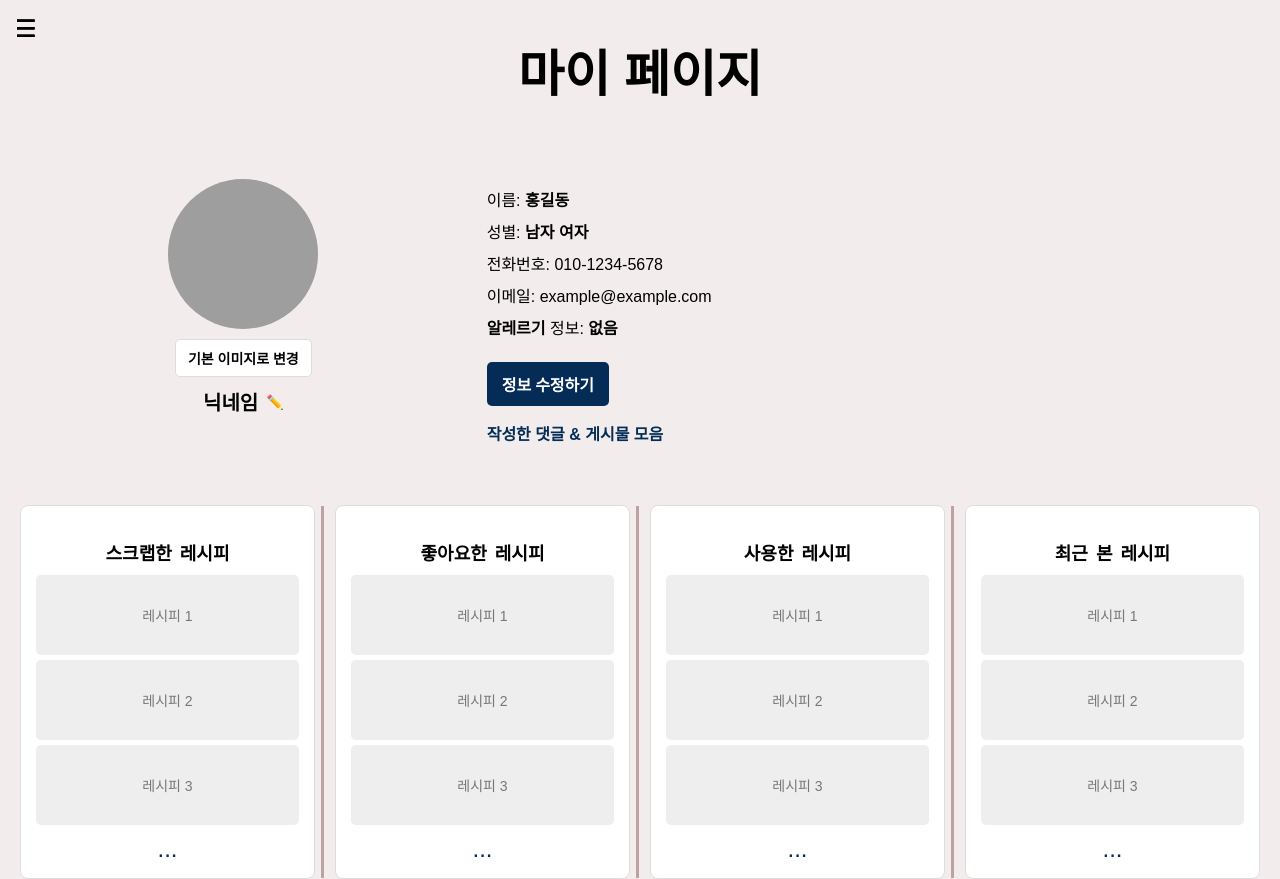
After one commit to ggabaegii/RecipeRecommendation, a Flask app: page /mypagemain in a window 1280 px wide. The commit adds this page. Run offline with Flask 3, Linux system fonts and the light colour scheme; some web fonts are replaced; grey boxes are pictures that could not be loaded.

Commit message:
마이페이지1(mypagemain) 임시 완료.프로필 사진이 표출되지 않는 문제와 정보수정하기가 안되고 닉네임도 수정하지 못하는 문제가 아직 존재함. 추후 수정과 보완 필요.각 레시피 이름 옆에 아이콘 추가하고 싶음.

```diff
--- a/backend/app/__init__.py
+++ b/backend/app/__init__.py
@@ -21,4 +21,8 @@ def create_app():
     def cookingtips():
         return render_template('cooktip.html')
 
+    @app.route('/mypagemain')
+    def mypagemain():
+        return render_template('mypagemain.html')
+
     return app
--- /dev/null
+++ b/backend/app/static/css/mypagemain.css
@@ -0,0 +1,219 @@
+/* 기본 스타일 */
+body {
+    background-color: #F2EDEC;
+    margin: 0;
+    padding: 0;
+    font-family: 'NanumOeHarMeoNiGeurSsi', sans-serif;
+}
+
+/* 메뉴 아이콘 스타일 */
+.menu-icon {
+    font-size: 24px;
+    cursor: pointer;
+    position: absolute;
+    top: 15px;
+    left: 15px;
+}
+
+/* 슬라이드 메뉴 스타일 */
+.menu {
+    height: 100%;
+    width: 0;
+    position: fixed;
+    top: 0;
+    left: 0;
+    background-color: #042C57;
+    overflow-x: hidden;
+    transition: 0.5s;
+    padding-top: 60px;
+    z-index: 1000; /* 메뉴를 최상위 레이어로 표시 */
+}
+
+/* 상단 내비게이션 스타일 */
+header {
+    font-size: 25px;
+    text-align: center;
+    margin-top: 20px;
+}
+
+/* 프로필과 사용자 정보 2열 레이아웃 */
+.container {
+    display: flex;
+    gap: 20px;
+    max-width: 1200px;
+    margin: 0 auto;
+    padding: 20px;
+}
+
+/* 프로필 섹션 스타일 */
+.profile-section {
+    flex: 1;
+    padding: 20px;
+    text-align: center;
+    display: flex;
+    flex-direction: column;
+    align-items: center;
+}
+
+.profile-picture {
+    width: 150px; /* 프로필 사진의 너비 */
+    height: 150px; /* 프로필 사진의 높이 */
+    border-radius: 50%; /* 원형 모양 */
+    overflow: hidden; /* 이미지가 컨테이너를 넘어가지 않도록 숨김 */
+    background-color: #ddd;
+}
+
+#profile-image {
+    width: 100%;
+    height: 100%;
+    object-fit: cover; /* 이미지가 원형 컨테이너에 맞게 채워지도록 설정 */
+}
+
+.reset-image-button {
+    margin-top: 10px;
+    padding: 8px 12px;
+    font-size: 14px;
+    border: 1px solid #ddd;
+    border-radius: 5px;
+    background-color: white;
+    cursor: pointer;
+}
+
+/* 닉네임 스타일 */
+.nickname {
+    display: flex;
+    align-items: center;
+    justify-content: center;
+    font-size: 20px;
+    font-weight: bold;
+    margin-top: 10px;
+    text-align: center;
+}
+
+.nickname input[type="text"],
+.user-info input[type="text"] {
+    font-size: 16px;
+    border: 1px solid #ddd;
+    border-radius: 4px;
+    padding: 4px;
+    display: none;
+}
+
+.edit-icon {
+    cursor: pointer;
+    font-size: 14px;
+    color: #888;
+    margin-left: 8px;
+}
+
+/* 유저 정보 스타일 */
+.user-info {
+    flex: 2;
+    padding: 20px;
+    text-align: left;
+}
+
+.user-info p {
+    margin: 8px 0;
+}
+
+.user-info a {
+    color: #042C57;
+    text-decoration: none;
+    font-weight: bold;
+    display: inline-block;
+    margin-top: 10px;
+}
+
+/* 정보 수정하기 버튼 스타일 */
+.edit-info-button {
+    display: inline-block;
+    padding: 10px 15px;
+    font-size: 16px;
+    border: none;
+    background-color: #042C57;
+    color: white;
+    border-radius: 5px;
+    font-family: 'NanumOeHarMeoNiGeurSsi';
+    font-weight: 600;
+    text-align: center;
+    cursor: pointer;
+    margin-top: 15px;
+    margin-bottom: 5px; /* 버튼과 링크 사이 간격 */
+}
+
+/* 작성한 댓글 & 게시물 모음 링크 스타일 */
+.user-info a {
+    color: #042C57;
+    text-decoration: none;
+    font-weight: bold;
+    display: block; /* 새 줄에 배치 */
+    margin-top: 10px;
+}
+
+/* 레시피 섹션 스타일 */
+.recipe-sections {
+    display: flex;
+    gap: 20px;
+    margin-top: 20px;
+    padding: 0 20px;
+}
+
+.recipe-category {
+    flex: 1;
+    border: 1px solid #ddd;
+    border-radius: 8px;
+    padding: 15px;
+    background-color: white;
+    text-align: center;
+    position: relative;
+}
+
+/* 레시피 카테고리 사이의 세로 구분선 */
+.recipe-category:not(:last-child)::after {
+    content: "";
+    position: absolute;
+    top: 0;
+    right: -10px; /* 구분선을 가운데 배치하기 위해 오른쪽으로 이동 */
+    width: 3px;
+    height: 100%;
+    background-color: #bea2a1;
+}
+
+.recipe-category h3 {
+    font-size: 18px;
+    font-weight: bold;
+    text-align: center;
+    margin-bottom: 10px;
+    display: flex;
+    align-items: center;
+    justify-content: center;
+    gap: 8px;
+}
+
+.recipe-thumbnails {
+    display: flex;
+    flex-direction: column;
+    gap: 5px;
+}
+
+.recipe-thumbnail {
+    height: 80px;
+    background-color: #eee;
+    border-radius: 5px;
+    text-align: center;
+    display: flex;
+    align-items: center;
+    justify-content: center;
+    font-size: 14px;
+    color: #777;
+}
+
+/* 더보기 아이콘 스타일 */
+.more-icon {
+    text-align: center;
+    font-size: 24px;
+    cursor: pointer;
+    color: #042C57;
+    margin-top: 10px;
+}
--- a/backend/app/static/css/styles.css
+++ b/backend/app/static/css/styles.css
@@ -1,32 +1,56 @@
-body {
-    font-family: Arial, sans-serif;
+/* 기본 스타일 */
+
+/* 외할머니 글씨 (한글) */
+.korean-font {
+    font-family: 'NanumOeHarMeoNiGeurSsi', sans-serif;
+    font-weight: 600;
 }
 
-header {
-    background-color: #042C57;
-    color: white;
-    padding: 10px;
+/* Marcellus (영어) */
+.english-font {
+    font-family: 'Marcellus', serif;
 }
 
-.menu-toggle {
-    font-size: 30px;
-    cursor: pointer;
+body {
+    background-color: #F2EDEC;
+    margin: 0;
+    padding: 0;
 }
 
-#menu.hidden {
-    display: none;
+/* 메뉴 아이콘 스타일 */
+.menu-icon {
+    font-size: 24px;
+    cursor: pointer;
+    position: absolute;
+    top: 15px;
+    left: 15px;
 }
 
-#content {
-    padding: 20px;
+/* 슬라이드 메뉴 스타일 */
+.menu {
+    height: 100%;
+    width: 0;
+    position: fixed;
+    top: 0;
+    left: 0;
+    background-color: #042C57; /* 메뉴창 배경색 변경 */
+    overflow-x: hidden;
+    transition: 0.5s;
+    padding-top: 60px;
 }
 
-.search-bar {
-    display: flex;
-    justify-content: space-between;
+.menu a {
+    padding: 10px 15px;
+    text-decoration: none;
+    font-size: 20px;
+    color: white;
+    display: block;
+    transition: 0.3s;
 }
 
-.recipe-cards {
-    display: flex;
-    justify-content: space-between;
+.menu .closebtn {
+    position: absolute;
+    top: 0;
+    right: 15px;
+    font-size: 36px;
 }
--- a/backend/app/templates/layout.html
+++ b/backend/app/templates/layout.html
@@ -1,39 +1,44 @@
-<!--공통 레이아웃 템플릿-->
+<!--공통 레이아웃 템플릿 메뉴 바-->
 <!DOCTYPE html>
 <html lang="ko">
 <head>
     <meta charset="UTF-8">
     <meta name="viewport" content="width=device-width, initial-scale=1.0">
-    <title>요리의 정원</title>
+    <title>{% block title %}요리의 정원{% endblock %}</title>
     <link rel="stylesheet" href="{{ url_for('static', filename='css/styles.css') }}">
-    <script src="{{ url_for('static', filename='js/scripts.js') }}"></script>
+    <link href="https://fonts.googleapis.com/css2?family=Marcellus&display=swap" rel="stylesheet">
+    <link href="https://hangeul.pstatic.net/hangeul_static/css/NanumOeHarMeoNiGeurSsi.css" rel="stylesheet">
 </head>
 <body>
+    <!-- 메뉴 아이콘 -->
+    <div class="menu-icon" onclick="toggleMenu()">☰</div>
     <header>
-        <div class="title" onclick="window.location.href='/'">요리의 정원</div>
-        <div class="menu-toggle" id="menu-toggle">&#9776;</div>
-        <nav id="menu" class="hidden">
-            <ul>
-                <li><a href="/mypage">마이페이지</a></li>
-                <li><a href="/">홈</a></li>
-                <li><a href="/recipes">레시피</a></li>
-                <li><a href="/recent">최근 본 레시피</a></li>
-                <li><a href="/favorites">즐겨찾기</a></li>
-                <li><a href="/board">게시판</a></li>
-                <li><a href="/info">정보</a></li>
-                {% if current_user.is_authenticated %}
-                    <li><a href="/create_recipe">레시피 작성</a></li>
-                    <li><a href="/logout">로그아웃</a></li>
-                {% else %}
-                    <li><a href="/login">로그인</a></li>
-                    <li><a href="/signup">회원가입</a></li>
-                {% endif %}
-            </ul>
-        </nav>
+        <div class="menu-icon" onclick="toggleMenu()" aria-label="메뉴 열기">☰</div>
+        <div id="menu" class="menu">
+            <a href="javascript:void(0)" class="closebtn" onclick="toggleMenu()">×</a>
+            <a href="/mypagemain">마이페이지</a>
+            <a href="/">Home</a>
+            <a href="/recipes">레시피</a>
+            <a href="/recent">최근 본 레시피</a>
+            <a href="/favorites">즐겨찾기</a>
+            <a href="/board">게시판</a>
+            <a href="/info">정보</a>
+
+                    <a href="/create_recipe">레시피 작성</a>
+                    <a href="/logout">로그아웃</a>
+
+                    <a href="/login">로그인</a>
+                    <a href="/signup">회원가입</a>
+
+        </div>
     </header>
 
-    <div id="content">
+    <!-- 메인 콘텐츠 영역 -->
+    <main>
         {% block content %}{% endblock %}
-    </div>
+    </main>
+
+    <script src="{{ url_for('static', filename='js/toggleMenu.js') }}"></script>
+    <script src="{{ url_for('static', filename='js/fonts.js') }}"></script>
 </body>
 </html>
--- /dev/null
+++ b/backend/app/templates/mypagemain.html
@@ -0,0 +1,118 @@
+<!DOCTYPE html>
+<html lang="ko">
+<head>
+    <meta charset="UTF-8">
+    <meta name="viewport" content="width=device-width, initial-scale=1.0">
+    <title>마이 페이지</title>
+    <link rel="stylesheet" href="{{ url_for('static', filename='css/mypagemain.css') }}">
+    <!-- Marcellus 폰트 불러오기 -->
+    <link href="https://fonts.googleapis.com/css2?family=Marcellus&display=swap" rel="stylesheet">
+    <!-- 나눔글씨 외할머니글씨 폰트 불러오기 -->
+    <link href="https://hangeul.pstatic.net/hangeul_static/css/NanumOeHarMeoNiGeurSsi.css" rel="stylesheet">
+</head>
+<body>
+    {% extends "layout.html" %}
+    {% block title %}마이 페이지{% endblock %}
+
+    {% block content %}
+    <!-- 메뉴 아이콘 -->
+    <div class="menu-icon" onclick="toggleMenu()">☰</div>
+
+    <!-- 슬라이드 메뉴 -->
+    <div id="menu" class="menu">
+        <a href="javascript:void(0)" class="closebtn" onclick="toggleMenu()">×</a>
+        <a href="/">홈</a>
+        <a href="/mypage">마이 페이지</a>
+        <a href="/recipes">레시피</a>
+    </div>
+
+    <!-- 상단 내비게이션 -->
+    <header>
+        <h1>마이 페이지</h1>
+    </header>
+
+    <div class="container">
+        <!-- 프로필 섹션 -->
+        <div class="profile-section">
+            <div class="profile-picture" onclick="document.getElementById('profile-input').click()">
+                <img id="profile-image" src="{{ url_for('static', filename='images/default-profile.png') }}" alt="프로필 사진">
+            </div>
+            <input type="file" id="profile-input" accept="image/*" style="display: none" onchange="previewProfileImage(event)">
+
+            <button class="reset-image-button" onclick="resetProfileImage()">기본 이미지로 변경</button>
+
+            <div class="nickname">
+                <span id="nickname-display">닉네임</span>
+                <input type="text" id="nickname-input" value="닉네임" style="display: none;" onblur="saveNickname()">
+                <span class="edit-icon" onclick="editNickname()">✏️</span>
+            </div>
+        </div>
+
+        <!-- 유저 정보 -->
+        <div class="user-info">
+            <p>이름: <span id="name-display">홍길동</span>
+                <input type="text" id="name-input" value="홍길동" style="display: none;">
+            </p>
+            <p>성별:
+                <label><input type="radio" id="male" name="gender" value="male"> 남자</label>
+                <label><input type="radio" id="female" name="gender" value="female"> 여자</label>
+            </p>
+            <p>전화번호: <span id="phone-display">010-1234-5678</span>
+                <input type="text" id="phone-input" value="010-1234-5678" style="display: none;">
+            </p>
+            <p>이메일: <span id="email-display">example@example.com</span>
+                <input type="text" id="email-input" value="example@example.com" style="display: none;">
+            </p>
+            <p>알레르기 정보: <span id="allergy-display">없음</span>
+                <input type="text" id="allergy-input" value="없음" style="display: none;">
+            </p>
+
+            <button class="edit-info-button" onclick="toggleEditMode()">정보 수정하기</button>
+
+            <a href="/mypage2">작성한 댓글 & 게시물 모음</a>
+        </div>
+    </div>
+
+    <!-- 레시피 섹션 -->
+    <div class="recipe-sections">
+        <div class="recipe-category">
+            <h3>스크랩한 레시피 <img src="{{ url_for('static', filename='images/scrap-icon.png') }}" alt="스크랩 아이콘"></h3>
+            <div class="recipe-thumbnails">
+                <div class="recipe-thumbnail">레시피 1</div>
+                <div class="recipe-thumbnail">레시피 2</div>
+                <div class="recipe-thumbnail">레시피 3</div>
+            </div>
+            <div class="more-icon" onclick="showMoreRecipes('scrapped')">...</div>
+        </div>
+        <div class="recipe-category">
+            <h3>좋아요한 레시피 <img src="{{ url_for('static', filename='images/like-icon.png') }}" alt="좋아요 아이콘"></h3>
+            <div class="recipe-thumbnails">
+                <div class="recipe-thumbnail">레시피 1</div>
+                <div class="recipe-thumbnail">레시피 2</div>
+                <div class="recipe-thumbnail">레시피 3</div>
+            </div>
+            <div class="more-icon" onclick="showMoreRecipes('liked')">...</div>
+        </div>
+        <div class="recipe-category">
+            <h3>사용한 레시피 <img src="{{ url_for('static', filename='images/used-icon.png') }}" alt="사용한 아이콘"></h3>
+            <div class="recipe-thumbnails">
+                <div class="recipe-thumbnail">레시피 1</div>
+                <div class="recipe-thumbnail">레시피 2</div>
+                <div class="recipe-thumbnail">레시피 3</div>
+            </div>
+            <div class="more-icon" onclick="showMoreRecipes('used')">...</div>
+        </div>
+        <div class="recipe-category">
+            <h3>최근 본 레시피 <img src="{{ url_for('static', filename='images/recent-icon.png') }}" alt="최근 본 아이콘"></h3>
+            <div class="recipe-thumbnails">
+                <div class="recipe-thumbnail">레시피 1</div>
+                <div class="recipe-thumbnail">레시피 2</div>
+                <div class="recipe-thumbnail">레시피 3</div>
+            </div>
+            <div class="more-icon" onclick="showMoreRecipes('recent')">...</div>
+        </div>
+    </div>
+    {% endblock %}
+    <script src="{{ url_for('static', filename='js/mypagemain.js') }}"></script>
+</body>
+</html>
```
Also changed, not shown: backend/app/static/js/mypagemain.js (added, +70 -0 lines).
